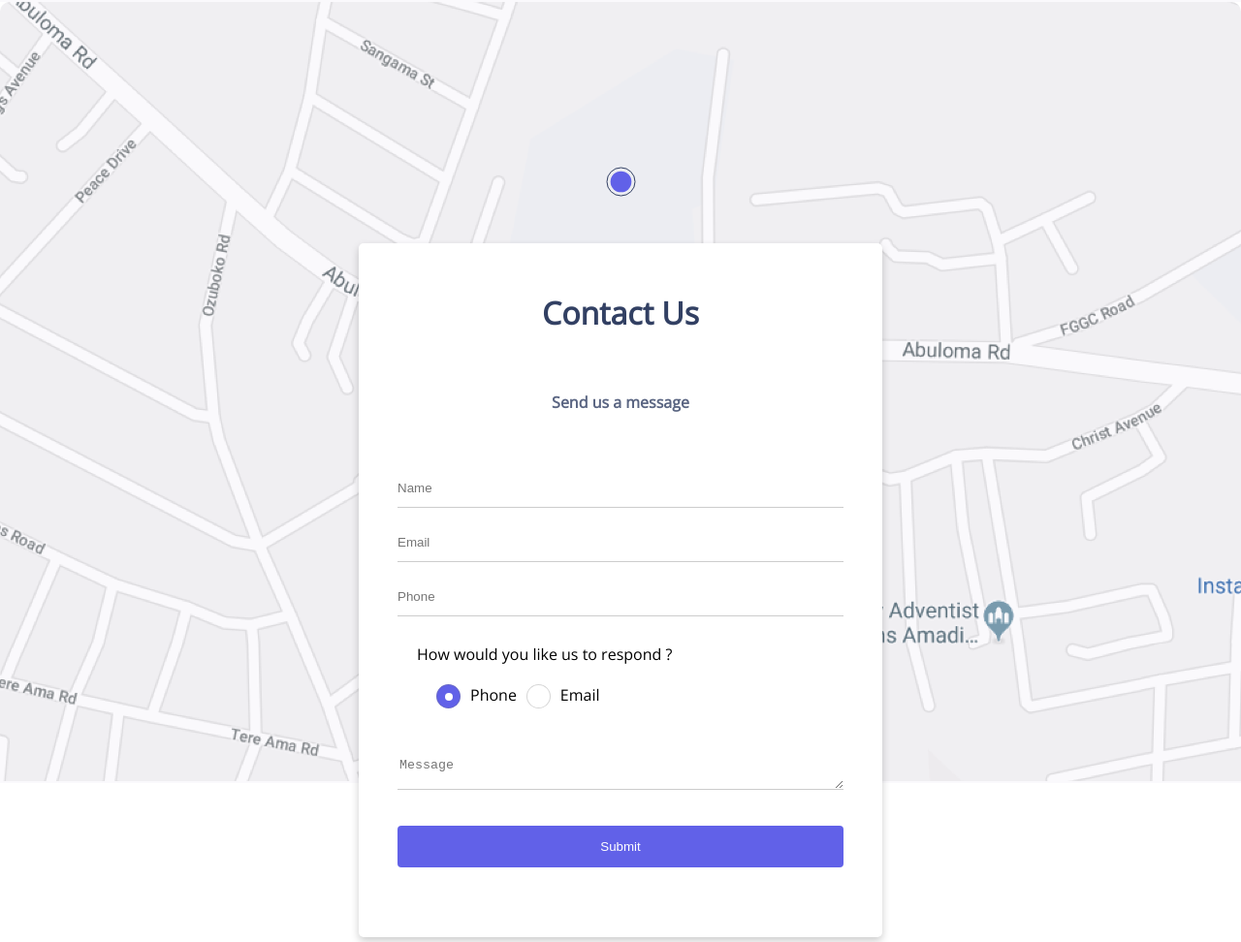
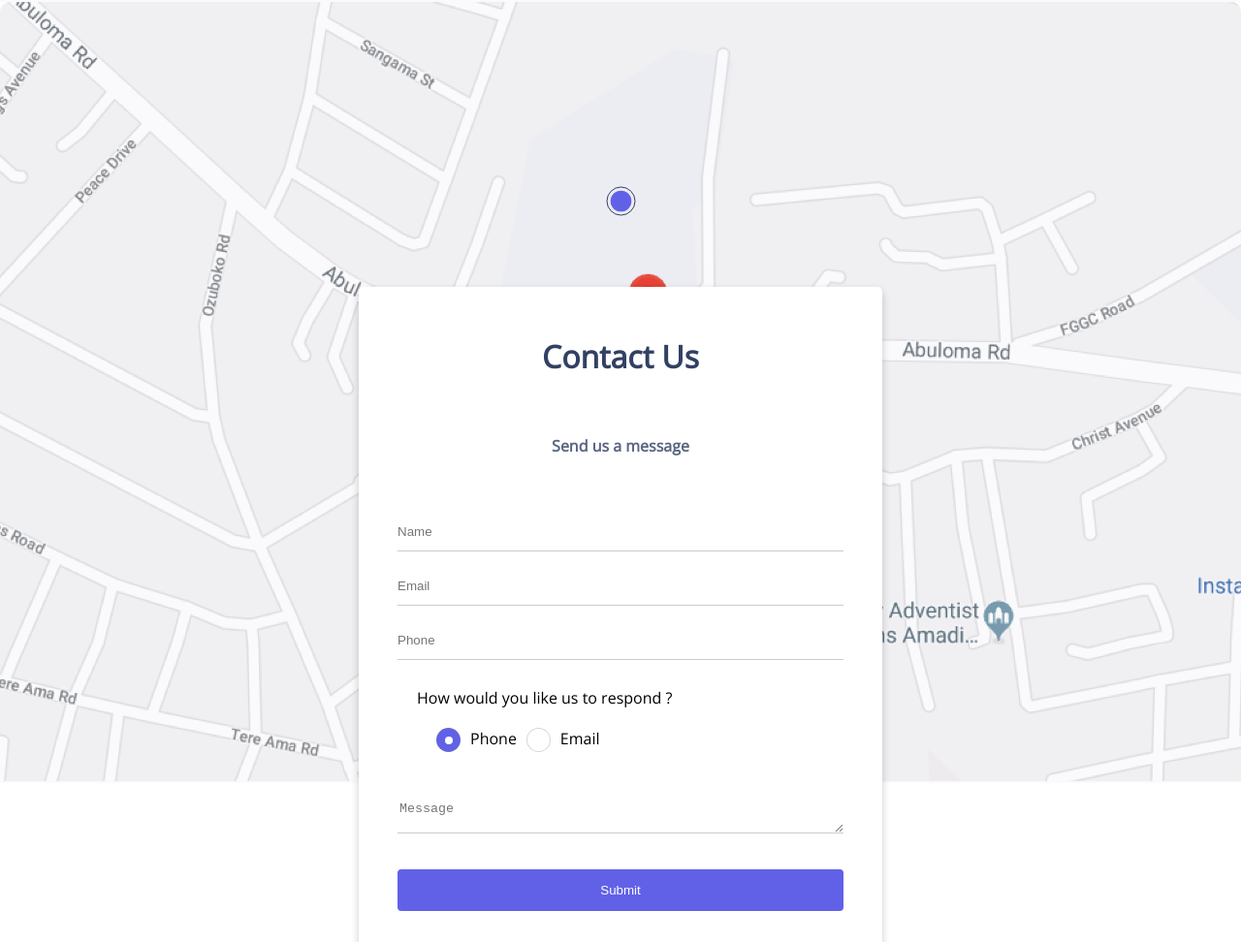
Before and after one commit to damofer/ideaware, a website with bundled scripts: page src/index.html in a window 1280 px wide. Shown: the part 3483-4455 px from the top of the page at 97% size. Built offline with nearby package versions, Linux system fonts and the light colour scheme.

Commit message:
added map marker popup

```diff
--- a/src/index.html
+++ b/src/index.html
@@ -239,7 +239,16 @@
         </div>
     </section>
     <section class="contact" style="background: url('Assets/map.png') no-repeat top">
-        <img class='map-marker' src="Assets/Group%2014.svg" alt="">
+        <div class ='map-marker__wrapper popup__wrapper'>
+            <img class='map-marker popup__marker' src="Assets/Group%2014.svg" alt="">
+            <div class="popup">
+                <img class="popup__logo" src="Assets/Group%2012.svg" alt="">
+                <div class="popup__content">
+                    <h4>FIELDS COURT STATION ROAD</h4>
+                    <p>Epworth DN9 1JZ - United Kingdom <br> Company Reg: 8202467</p>
+                </div>
+            </div>
+        </div>
         <div class="contact-form__wrapper">
             <article class="section-article center">
                 <div class="section-title">Contact Us</div>
@@ -348,5 +357,11 @@
 </footer>
 
 <script type="module" src="js/index.js"></script>
+<script>
+    function myFunction() {
+        var popup = document.getElementById("myPopup");
+        popup.classList.toggle("show");
+    }
+</script>
 </body>
 </html>
--- /dev/null
+++ b/src/scss/components/_popup.scss
@@ -0,0 +1,40 @@
+.popup{
+  display: none;
+  position: absolute;
+  background: #fff;
+  padding: 10px;
+  border-radius: 20px ;
+  bottom: 65px;
+  left: -140px;
+  width: 350px;
+  height: 140px;
+  &:after {
+    content: '';
+    position: absolute;
+    bottom: 0;
+    left: 50%;
+    width: 0;
+    height: 0;
+    border: 20px solid transparent;
+    border-top-color: #fff;
+    border-bottom: 0;
+    margin-left: -20px;
+    margin-bottom: -20px;
+  }
+  &__content{
+    font-size: 0.8rem;
+    margin: auto  ;
+    padding: 0 !important;
+  }
+}
+.popup__wrapper{
+  position: relative;
+
+  &:hover{
+    cursor: pointer;
+    .popup{
+      display: flex !important;
+
+    }
+  }
+}
--- a/src/scss/main.scss
+++ b/src/scss/main.scss
@@ -4,6 +4,7 @@
 @import './basics.scss';
 @import "./components/carousel.scss";
 @import "./components/modal.scss";
+@import "./components/popup.scss";
 @import "./nav.scss";
 @import "./hero.scss";
 @import "./sections/getAheadTheCurve.scss";
--- a/src/scss/sections/_contact.scss
+++ b/src/scss/sections/_contact.scss
@@ -5,7 +5,7 @@
   border-radius: 10px;
   @include below('small') {
     background: transparent !important;
-    .map-marker{
+    .map-marker__wrapper{
       display: none;
     }
   }
@@ -140,7 +140,7 @@
     border-radius: 50%;
     background: white;
   }
-  .map-marker{
+  .map-marker__wrapper{
     position: relative;
     margin-top: 160px;
   }
```
Also changed, not shown: src/scss/_nav.scss (+1 -7 lines), src/css/main.css, src/js/mapPopUp.js (added).
